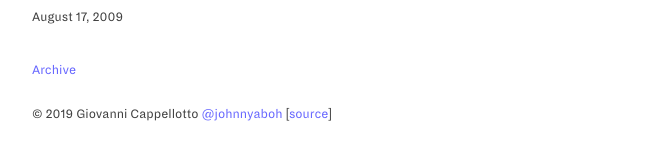
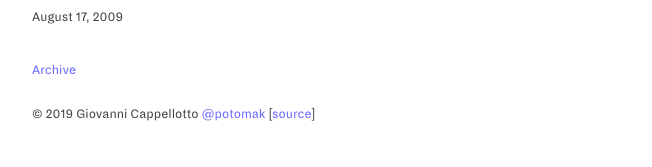
Before and after one commit to curlybracketshq/giovanni.curlybrackets.it, a Jekyll site: the page built from index.html, in a window 1280 px wide. Shown: the part 2090-2257 px from the top of the page, without its empty margins (288-940 px from the left). Built offline with Jekyll 4.4.1, drawn with Linux system fonts in a browser that asks for light colours.

Commit message:
Replace Twitter profile with GitHub profile

```diff
--- a/_layouts/default.html
+++ b/_layouts/default.html
@@ -25,7 +25,7 @@
 
       <p>
         &copy; {{ site.time | date: '%Y' }} Giovanni Cappellotto
-        <a href="http://twitter.com/johnnyaboh">@johnnyaboh</a>
+        <a href="http://github.com/potomak">@potomak</a>
         [<a href="http://github.com/focustheweb/focustheweb.github.io">source</a>]
       </p>
     </footer>
```
